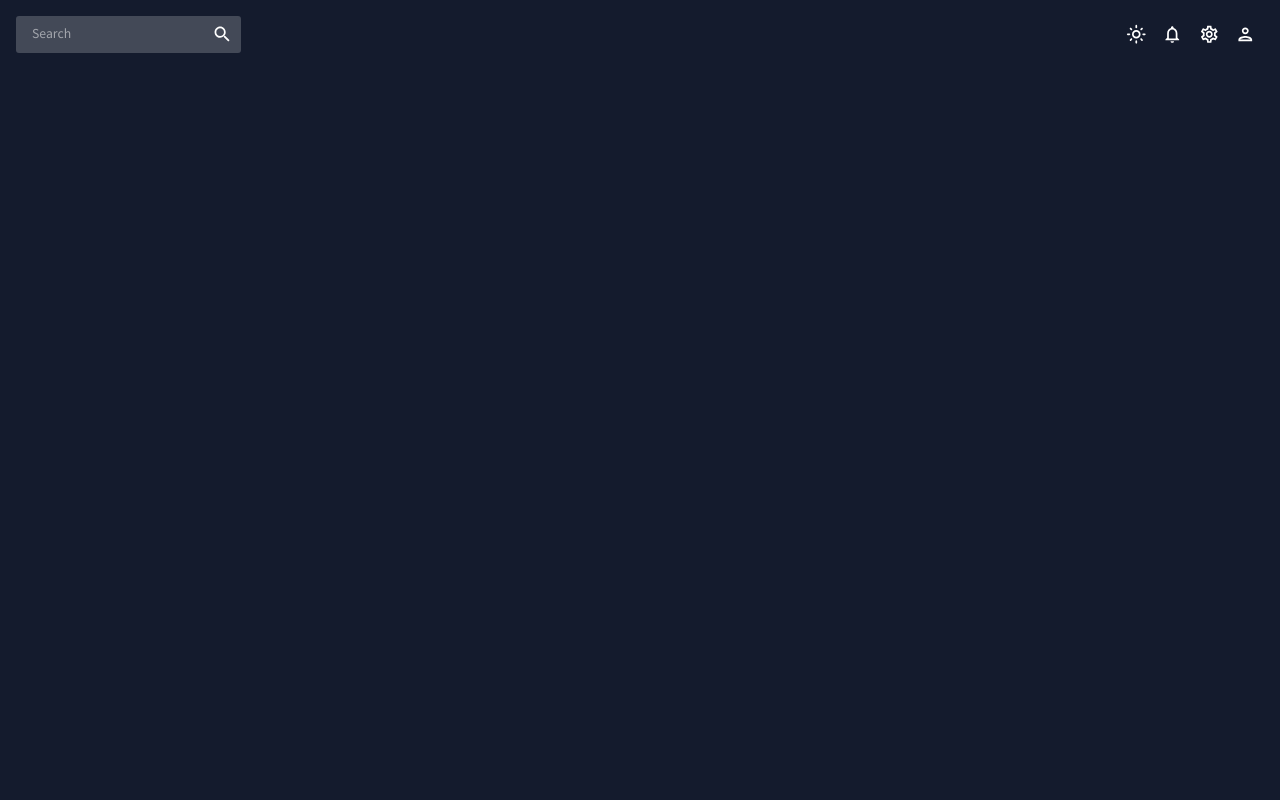
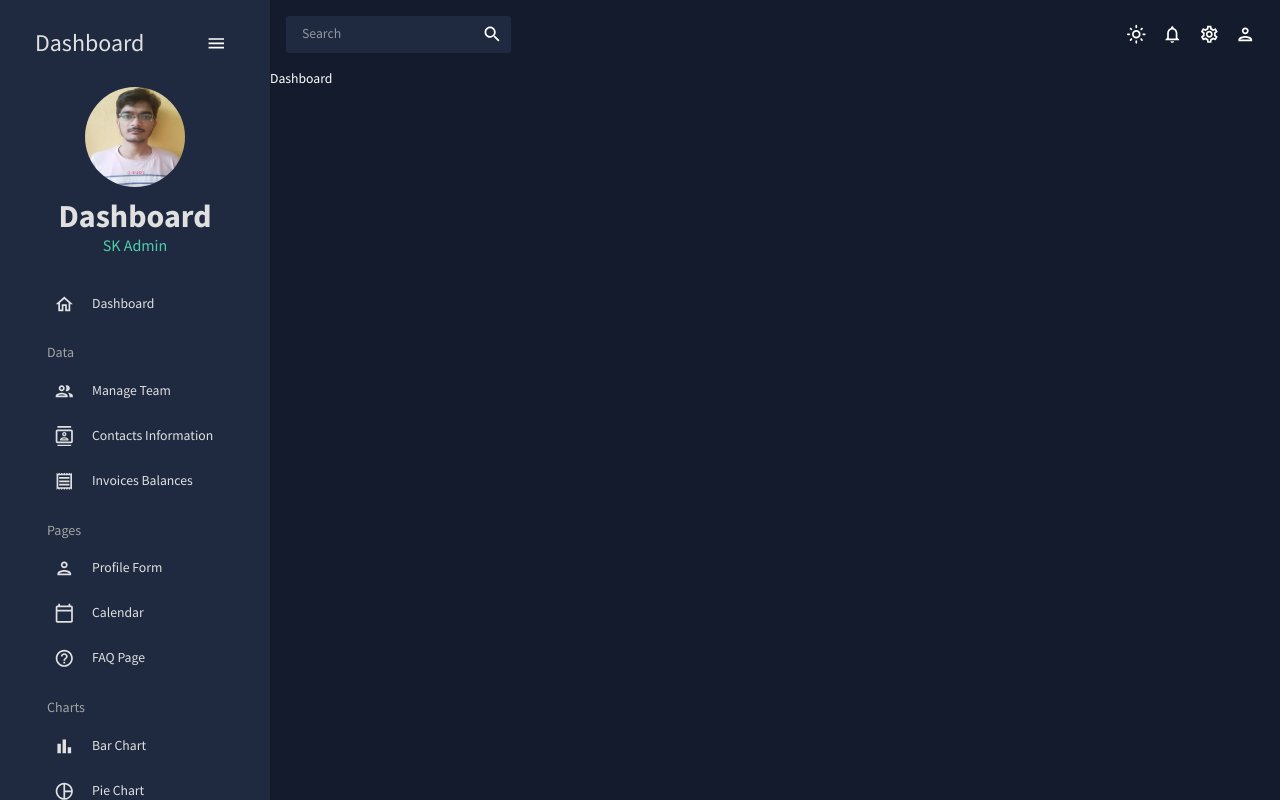
Before and after one commit to recurrenc/Dashboard_React, a React (Create React App) app: page / in a window 1280 px wide. Built offline with nearby package versions, Linux system fonts and the light colour scheme.

Commit message:
Adding Sidebar

```diff
--- a/src/App.js
+++ b/src/App.js
@@ -1,6 +1,19 @@
 import { CssBaseline, ThemeProvider } from "@mui/material";
-import Topbar from "./scenes/golbal/Topbar";
 import { ColorModeContext, useMode } from "./theme";
+import { Route, Routes } from "react-router-dom";
+import Topbar from "./scenes/global/Topbar";
+import Sidebar from "./scenes/global/Sidebar";
+import Dashboard from "./scenes/dashboard";
+// import Team from "./scenes/team";
+// import Invoices from "./scenes/invoices";
+// import Contacts from "./scenes/contacts";
+// import Bar from "./scenes/bar";
+// import Form from "./scenes/form";
+// import Line from "./scenes/line";
+// import Pie from "./scenes/pie";
+// import Geography from "./scenes/geography";
+// import FAQ from "./scenes/faq";
+// import Calendar from "./scenes/calendar";
 
 function App() {
   const [theme, colorMode] = useMode();
@@ -9,8 +22,22 @@
       <ThemeProvider theme={theme}>
         <CssBaseline />
         <div className="app">
+          <Sidebar />
           <main className="content">
             <Topbar />
+            <Routes>
+              <Route path="/" element={<Dashboard />} />
+              {/* <Route path="/team" element={<Team />} /> */}
+              {/* <Route path="/contacts" element={<Contacts />} /> */}
+              {/* <Route path="/invoices" element={<Invoices />} /> */}
+              {/* <Route path="/form" element={<Form />} /> */}
+              {/* <Route path="/bar" element={<Bar />} /> */}
+              {/* <Route path="/pie" element={<Pie />} /> */}
+              {/* <Route path="/line" element={<Line />} /> */}
+              {/* <Route path="/faq" element={<FAQ />} /> */}
+              {/* <Route path="/geography" element={<Geography />} /> */}
+              {/* <Route path="/calendar" element={<Calendar />} /> */}
+            </Routes>
           </main>
         </div>
       </ThemeProvider>
--- /dev/null
+++ b/src/scenes/global/Sidebar.jsx
@@ -0,0 +1,229 @@
+import {
+  BarChartOutlined,
+  CalendarTodayOutlined,
+  ContactsOutlined,
+  HelpOutlineOutlined,
+  HomeOutlined,
+  PeopleOutlined,
+  PersonOutlined,
+  PieChartOutlineOutlined,
+  ReceiptOutlined,
+  TimelineOutlined,
+  MenuOutlined,
+  MapOutlined,
+} from "@mui/icons-material";
+import { Box, IconButton, Typography, useTheme } from "@mui/material";
+import React, { useState } from "react";
+import { ProSidebar, Menu, MenuItem } from "react-pro-sidebar";
+import "react-pro-sidebar/dist/css/styles.css";
+import { Link } from "react-router-dom";
+import { tokens } from "../../theme";
+
+const Sidebar = () => {
+  const theme = useTheme();
+  const colors = tokens(theme.palette.mode);
+  const [isCollapsed, setIsCollapsed] = useState(false);
+  const [selected, setSelected] = useState("Dashboard");
+
+  return (
+    <Box
+      sx={{
+        "& .pro-sidebar-inner": {
+          background: `${colors.primary[400]} !important`,
+        },
+        "& .pro-icon-wrapper": {
+          backgroundColor: "transparent !important",
+        },
+        "& .pro-inner-item": {
+          padding: "5px 35px 5px 20px !important",
+        },
+        "& .pro-inner-item:hover": {
+          color: "#868dfb !important",
+        },
+        "& .pro-menu-item:active": {
+          color: "#6870fa !important",
+        },
+      }}
+    >
+      <ProSidebar collapsed={isCollapsed}>
+        <Menu iconShape="square">
+          <MenuItem
+            onClick={() => setIsCollapsed(!isCollapsed)}
+            icon={isCollapsed ? <MenuOutlined /> : undefined}
+            style={{
+              margin: "10px 0 20px 0",
+              color: colors.grey[100],
+            }}
+          >
+            {!isCollapsed && (
+              <Box
+                display="flex"
+                justifyContent="space-between"
+                alignItems="center"
+                ml="15px"
+              >
+                <Typography variant="h3" color={colors.grey[100]}>
+                  Dashboard
+                </Typography>
+                <IconButton onClick={() => setIsCollapsed(!isCollapsed)}>
+                  <MenuOutlined />
+                </IconButton>
+              </Box>
+            )}
+          </MenuItem>
+
+          {!isCollapsed && (
+            <Box mb="25px">
+              <Box display="flex" justifyContent="center" alignItems="center">
+                <img
+                  alt="profile-user"
+                  width="100px"
+                  height="100px"
+                  src={`../../assets/user.jpg`}
+                  style={{ cursor: "pointer", borderRadius: "50%" }}
+                />
+              </Box>
+              <Box textAlign="center">
+                <Typography
+                  variant="h2"
+                  color={colors.grey[100]}
+                  fontWeight="bold"
+                  sx={{ m: "10px 0 0 0" }}
+                >
+                  Dashboard
+                </Typography>
+                <Typography variant="h5" color={colors.greenAccent[500]}>
+                  SK Admin
+                </Typography>
+              </Box>
+            </Box>
+          )}
+
+          <Box paddingLeft={isCollapsed ? undefined : "10%"}>
+            <Item
+              title="Dashboard"
+              to="/"
+              icon={<HomeOutlined />}
+              selected={selected}
+              setSelected={setSelected}
+            />
+
+            <Typography
+              variant="h6"
+              color={colors.grey[300]}
+              sx={{ m: "15px 0 5px 20px" }}
+            >
+              Data
+            </Typography>
+            <Item
+              title="Manage Team"
+              to="/team"
+              icon={<PeopleOutlined />}
+              selected={selected}
+              setSelected={setSelected}
+            />
+            <Item
+              title="Contacts Information"
+              to="/contacts"
+              icon={<ContactsOutlined />}
+              selected={selected}
+              setSelected={setSelected}
+            />
+            <Item
+              title="Invoices Balances"
+              to="/invoices"
+              icon={<ReceiptOutlined />}
+              selected={selected}
+              setSelected={setSelected}
+            />
+
+            <Typography
+              variant="h6"
+              color={colors.grey[300]}
+              sx={{ m: "15px 0 5px 20px" }}
+            >
+              Pages
+            </Typography>
+            <Item
+              title="Profile Form"
+              to="/form"
+              icon={<PersonOutlined />}
+              selected={selected}
+              setSelected={setSelected}
+            />
+            <Item
+              title="Calendar"
+              to="/calendar"
+              icon={<CalendarTodayOutlined />}
+              selected={selected}
+              setSelected={setSelected}
+            />
+            <Item
+              title="FAQ Page"
+              to="/faq"
+              icon={<HelpOutlineOutlined />}
+              selected={selected}
+              setSelected={setSelected}
+            />
+
+            <Typography
+              variant="h6"
+              color={colors.grey[300]}
+              sx={{ m: "15px 0 5px 20px" }}
+            >
+              Charts
+            </Typography>
+            <Item
+              title="Bar Chart"
+              to="/bar"
+              icon={<BarChartOutlined />}
+              selected={selected}
+              setSelected={setSelected}
+            />
+            <Item
+              title="Pie Chart"
+              to="/pie"
+              icon={<PieChartOutlineOutlined />}
+              selected={selected}
+              setSelected={setSelected}
+            />
+            <Item
+              title="Line Chart"
+              to="/line"
+              icon={<TimelineOutlined />}
+              selected={selected}
+              setSelected={setSelected}
+            />
+            <Item
+              title="Geography Chart"
+              to="/geography"
+              icon={<MapOutlined />}
+              selected={selected}
+              setSelected={setSelected}
+            />
+          </Box>
+        </Menu>
+      </ProSidebar>
+    </Box>
+  );
+};
+
+const Item = ({ title, to, icon, selected, setSelected }) => {
+  const theme = useTheme();
+  const colors = tokens(theme.palette.mode);
+  return (
+    <MenuItem
+      active={selected === title}
+      style={{
+        color: colors.grey[100],
+      }}
+      onClick={() => setSelected(title)}
+      icon={icon}
+    >
+      <Typography>{title}</Typography>
+      <Link to={to} />
+    </MenuItem>
+  );
+};
+
+export default Sidebar;
--- a/src/theme.js
+++ b/src/theme.js
@@ -19,7 +19,7 @@
           100: "#d0d1d5",
           200: "#a1a4ab",
           300: "#727681",
-          400: "#434957",
+          400: "#1f2a40",
           500: "#141b2d",
           600: "#101624",
           700: "#0c101b",
```
Also changed, not shown: src/scenes/golbal/Sidebar.jsx (deleted, +0 -7 lines), public/assets/user.jpg (added), src/components/Header.jsx (added), src/scenes/global/Topbar.jsx (renamed from src/scenes/golbal/Topbar.jsx).
